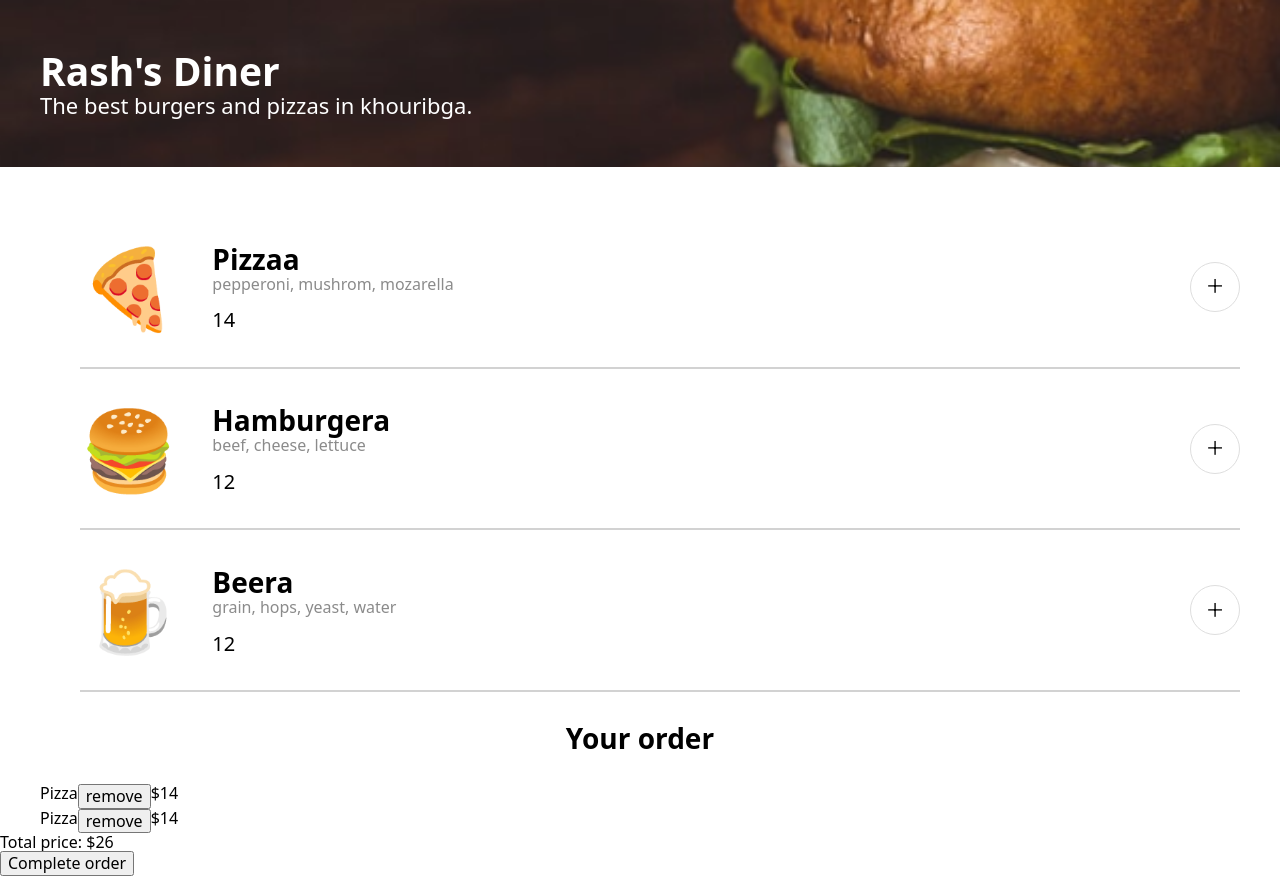
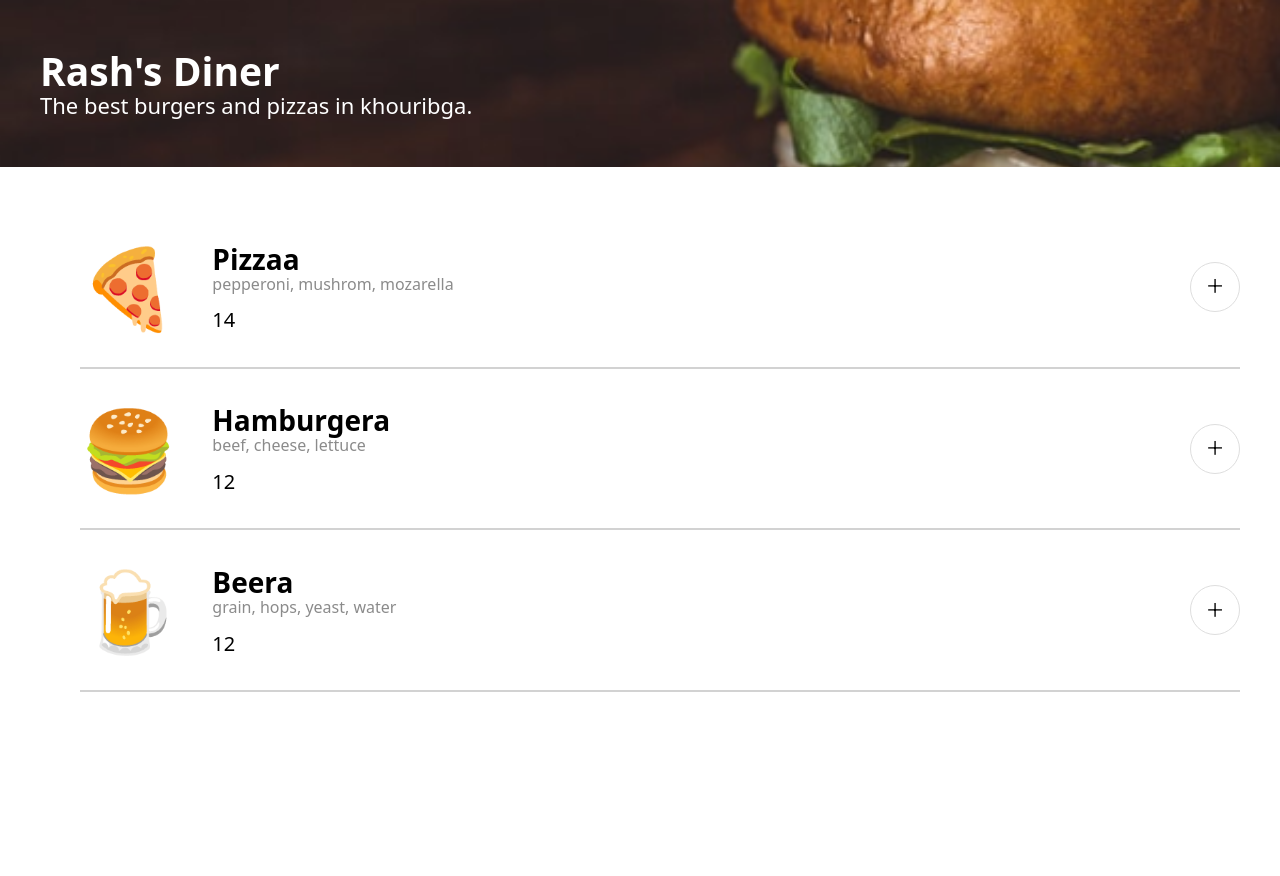
Before and after one commit to rash0x6964/scrimba, a website built with Vite: page restaurant-ordering-app/index.html in a window 1280 px wide. After the commit the page ends 800 px from the top, so only its background shows below. Built offline with nearby package versions, Linux system fonts and the light colour scheme; a web font is replaced by a local one.

Commit message:
clean up the html && use js to rander element

```diff
--- a/restaurant-ordering-app/index.html
+++ b/restaurant-ordering-app/index.html
@@ -20,25 +20,7 @@
             <section id="list">
                 <ul id="mealList" class="container"></ul>
             </section>
-            <section id="order">
-                <h3>Your order</h3>
-                <ul id="orderList">
-                    <li>
-                        <span>Pizza</span>
-                        <button>remove</button>
-                        <span>$14</span>
-                    </li>
-                    <li>
-                        <span>Pizza</span>
-                        <button>remove</button>
-                        <span class="price">$14</span>
-                    </li>
-                </ul>
-                <div>
-                    <span>Total price: </span>
-                    <span>$26</span>
-                </div>
-                <button id="orderBtn">Complete order</button>
+            <section id="order" class="container">
             </section>
         </main>
 	<script src="index.js" type="module"></script>
```
